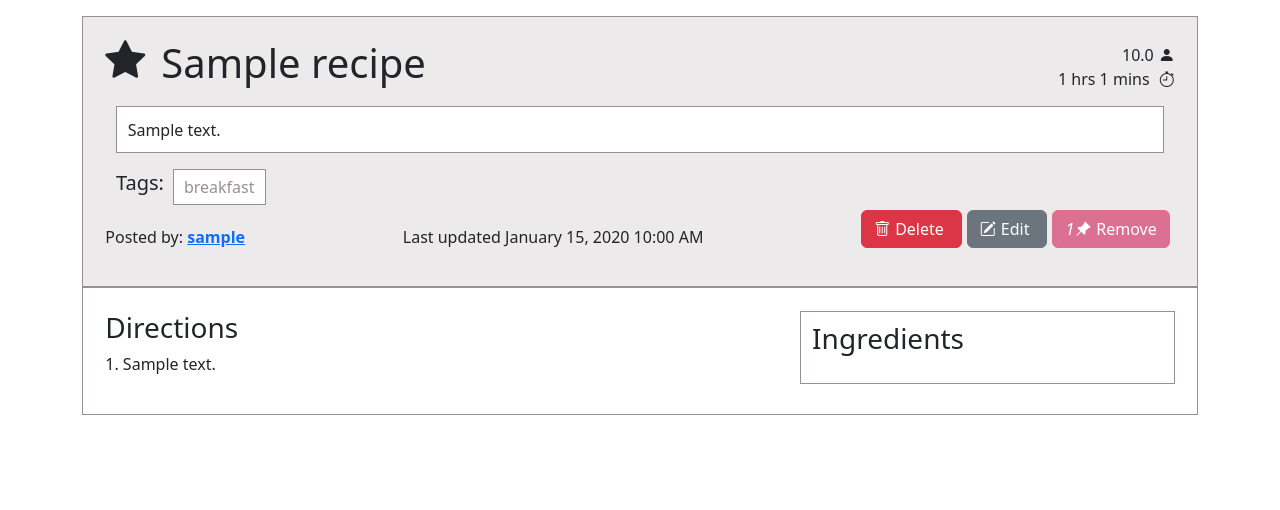
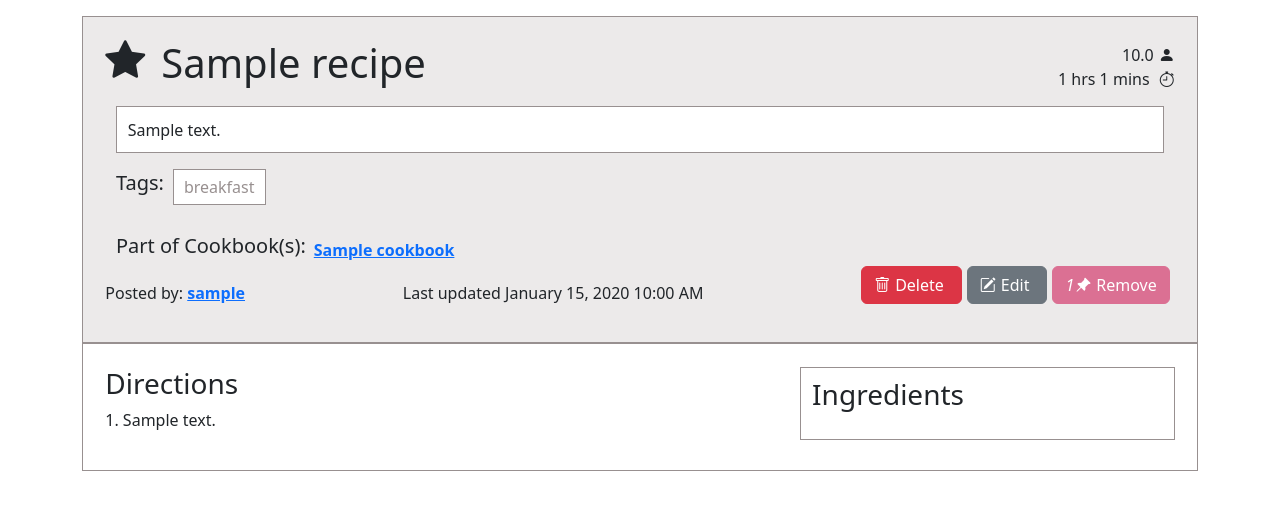
Before and after one commit to a2saur/recipe-app, a Flask app: page /recipe/1/view in a window 1280 px wide. Shown: the part 56-566 px from the top of the page. Run offline with Flask 3, Linux system fonts and the light colour scheme; a user stored in the database is signed in; tables that the repository leaves empty hold one stand-in row (values such as "Sample post"); some libraries are stand-ins or nearby versions.

Commit message:
added cookbooks to view recipe page, with navigation

```diff
--- a/app/cookbook/templates/_cookbook.html
+++ b/app/cookbook/templates/_cookbook.html
@@ -20,11 +20,11 @@
                         <h5>{{ cookbook.title[:27] }}...</h5>
                     {% endif %}
                 </div></span>
-                <span>
+                <!-- <span>
                     {{cookbook.get_num_recipes()}} Recipes
                     <br>
                     By {{cookbook.get_writer()}}
-                </span>
+                </span> -->
             </div>
         </div>
 
--- a/app/cookbook/templates/view_cookbook.html
+++ b/app/cookbook/templates/view_cookbook.html
@@ -19,7 +19,7 @@
             {{cookbook.description}}
         </div>
         <div class="recipe-page-details">
-             <span><b>By: </b><a href="{{ url_for('user.view_other_profile', user_id=cookbook.cookbook_writer.id)}}" class="fw-bold">{{cookbook.get_writer()}}</a> </span> <span> Number of Recipes: {{ cookbook.get_num_recipes() }}</span>
+             <span><b>By: </b><a href="{{ url_for('user.view_other_profile', user_id=cookbook.cookbook_writer.id)}}" class="fw-bold">{{cookbook.get_writer()}}</a> <br> <b>Number of Recipes: </b>{{ cookbook.get_num_recipes() }}</span>
             <div class="recipe-page-details">
             </div>
         </div>
--- a/app/main/models.py
+++ b/app/main/models.py
@@ -245,6 +245,9 @@ class Recipe(db.Model):
         else:
             return None
 
+    def get_cookbooks(self):
+        return db.session.scalars(self.cookbook_appearances.select()).all()
+
 class RecipeStep(db.Model):
     id: sqlo.Mapped[int] = sqlo.mapped_column(primary_key=True)
     stepNum: sqlo.Mapped[int] = sqlo.mapped_column(sqla.Integer, default=0)
--- a/app/recipe/templates/view_recipe.html
+++ b/app/recipe/templates/view_recipe.html
@@ -34,10 +34,18 @@
                     {{ tag.name }}
                 </span>
             {% endfor %}
-
-
         </div>
-
+        <br>
+        <div class="d-flex flex-wrap align-items-center gap-2" style="margin-inline-start: 1%;">
+            {% if recipe.get_cookbooks() %}
+                <h5>Part of Cookbook(s):  </h5>
+                {% for cookbook in recipe.get_cookbooks() %}
+                    <span class="fs-6">
+                        <a href="{{ url_for('cookbook.view_cookbook', cookbook_id=cookbook.id) }}" class = "fw-bold"> {{cookbook.title}} </a>
+                    </span>
+                {% endfor %}
+            {% endif %}
+        </div>
 
         <div class="recipe-page-details">
             <span>Posted by: <a href="{{ url_for('user.view_other_profile', user_id=recipe.writer.id)}}" class="fw-bold">{{recipe.writer.username}}</a></span><span>Last updated {{moment(recipe.timestamp).format('LLL')}}</span>
```
